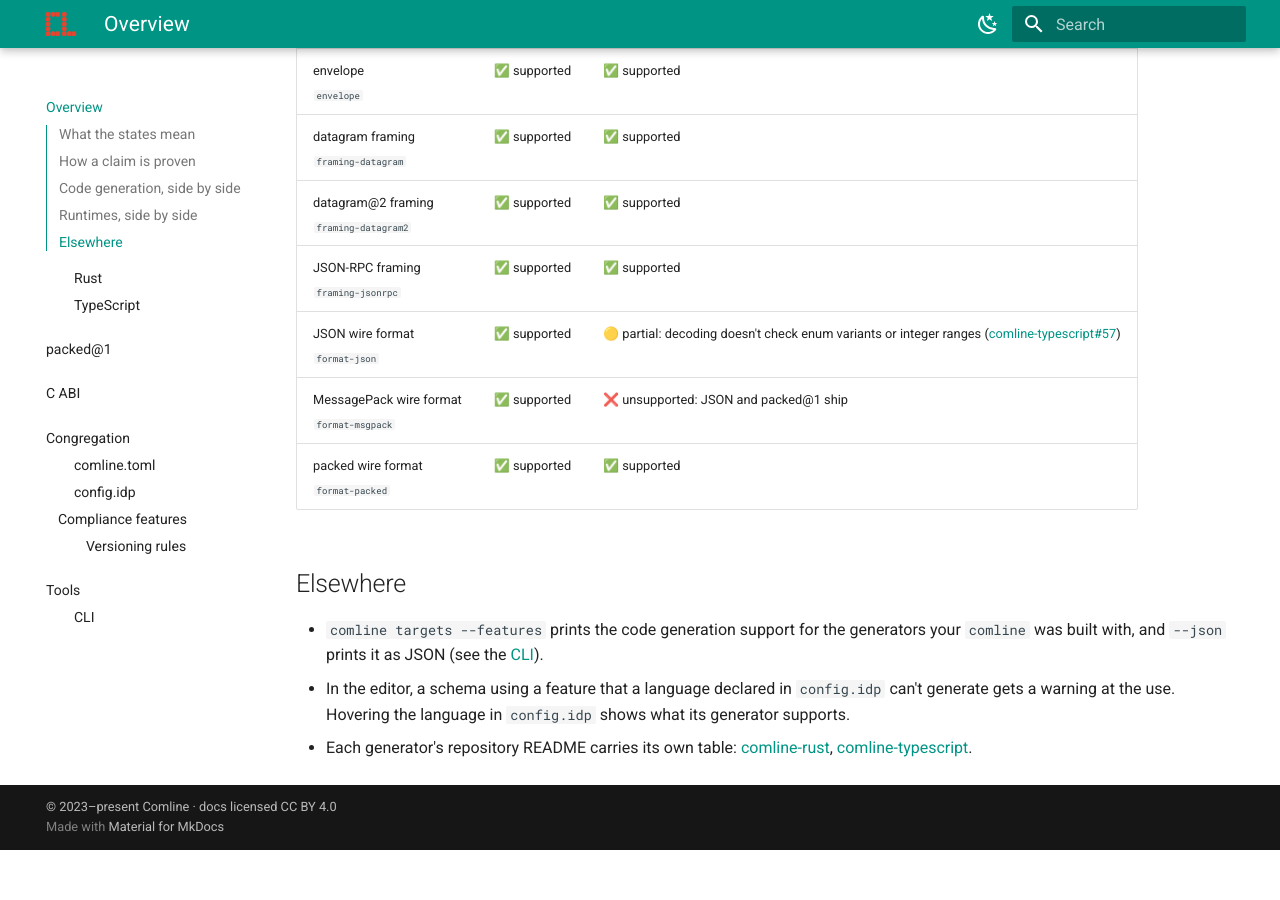
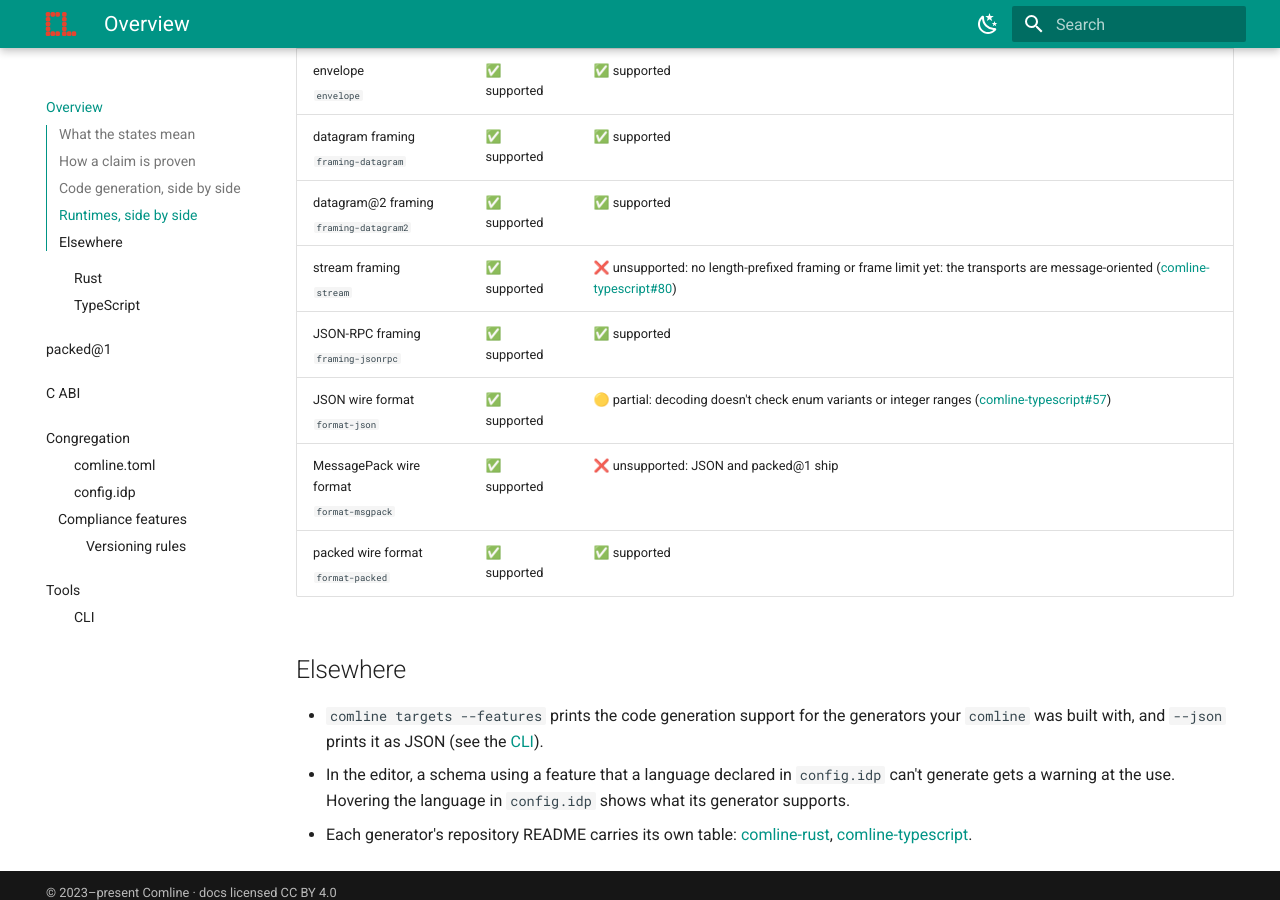
Before and after one commit to ComlineProject/docs, an MkDocs documentation site: the page built from docs/docs/reference/languages/index.md, in a window 1280 px wide and 900 px high, scrolled down 3658 px. Built offline with MkDocs 1.6.1 and Material for MkDocs 9.7.7, drawn with Linux system fonts in a browser that asks for light colours; the version menu is left out; before the commit the page ends 4508 px from its top, so only the background shows below that.

Commit message:
docs: render the stream feature in the language support tables

```diff
--- a/docs/docs/reference/languages/index.md
+++ b/docs/docs/reference/languages/index.md
@@ -108,6 +108,7 @@
 | envelope <br><sub>`envelope`</sub> | ✅ supported | ✅ supported |
 | datagram framing <br><sub>`framing-datagram`</sub> | ✅ supported | ✅ supported |
 | datagram@2 framing <br><sub>`framing-datagram2`</sub> | ✅ supported | ✅ supported |
+| stream framing <br><sub>`stream`</sub> | ✅ supported | ❌ unsupported: no length-prefixed framing or frame limit yet: the transports are message-oriented ([comline-typescript#80](https://github.com/ComlineProject/comline-typescript/issues/80)) |
 | JSON-RPC framing <br><sub>`framing-jsonrpc`</sub> | ✅ supported | ✅ supported |
 | JSON wire format <br><sub>`format-json`</sub> | ✅ supported | 🟡 partial: decoding doesn't check enum variants or integer ranges ([comline-typescript#57](https://github.com/ComlineProject/comline-typescript/issues/57)) |
 | MessagePack wire format <br><sub>`format-msgpack`</sub> | ✅ supported | ❌ unsupported: JSON and packed@1 ship |
```
Also changed, not shown: docs/docs/reference/languages/rust.md (+1 -0 lines), docs/docs/reference/languages/typescript.md (+1 -0 lines).
